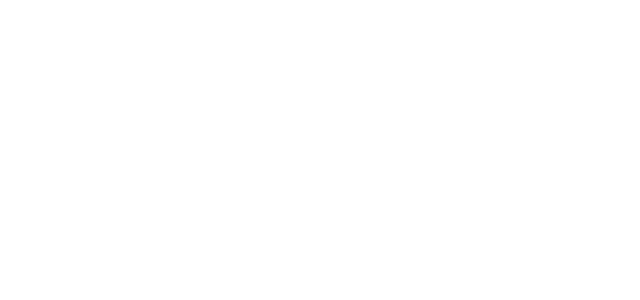
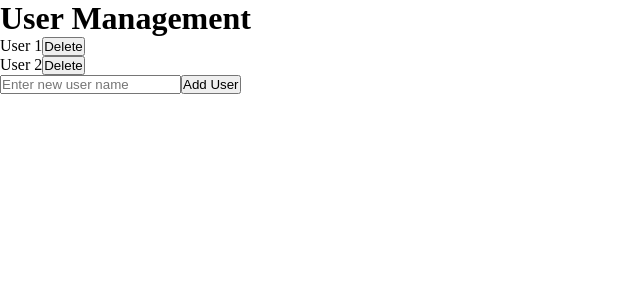
Before and after one commit to fikireguale/comp307-proj, a React (Create React App) app in the folder frontend/: page /user-management in a window 1280 px wide. Before the commit this address had no page. Shown: the top 300 px of the page, without its empty margins (0-640 px from the left). Built offline with nearby package versions, Linux system fonts and the light colour scheme.

Commit message:
add user management feature

```diff
--- a/frontend/src/App.js
+++ b/frontend/src/App.js
@@ -5,7 +5,7 @@ import Landing from './pages/landing';
 import Registration from './pages/Registration';
 import SignIn from './pages/signIn';
 import Select_Discussion from './pages/select_discussion';
-
+import UserManagement from './pages/userManagement';
 
 import React, { useEffect } from 'react';
 
@@ -34,6 +34,7 @@ function App() {
         <Route path='/signIn' element={<SignIn/>}/>
         <Route path='/discussion/:username/:discussionName' element={<Discussion/>}/>
         <Route path='/select_discussion/:username' element={<Select_Discussion/>}/>
+        <Route path='/user-management' element={<UserManagement />} />
 
       </Routes>
     </Router>
--- a/frontend/src/pages/discussion.js
+++ b/frontend/src/pages/discussion.js
@@ -1,6 +1,14 @@
 import React , {useState} from "react";
+import { useNavigate } from 'react-router-dom';
+
 
 const Discussion =() =>{
+
+  const navigate = useNavigate();
+
+  const goToUserManagement = () => {
+    navigate('/user-management');
+  };
 
   // sample user data with icons
   const users = [
@@ -97,7 +105,7 @@ const Discussion =() =>{
   return (
       <div className="discussion">
         <div class="flexbox">
-
+          <button onClick={goToUserManagement}>Manage Users</button>
           <section class="left_column">
             <img class="home_icon" src="../assets/home_icon.png"></img>
           </section>
--- /dev/null
+++ b/frontend/src/pages/userManagement.js
@@ -0,0 +1,45 @@
+import React, { useState } from 'react';
+
+const UserManagement = () => {
+  const [users, setUsers] = useState([
+    { name: "User 1", icon: '../assets/user1.png' },
+    { name: "User 2", icon: '../assets/user2.png' }
+  ]);
+  const [newUserName, setNewUserName] = useState('');
+
+  const addUser = () => {
+    if (newUserName) {
+      setUsers([...users, { name: newUserName, icon: '../assets/default.png' }]);
+      setNewUserName('');
+    }
+  };
+
+  const deleteUser = (userName) => {
+    setUsers(users.filter(user => user.name !== userName));
+  };
+
+  return (
+    <div className='userManagement'>
+      <h1>User Management</h1>
+      <div>
+        {users.map((user, index) => (
+          <div key={index}>
+            <span>{user.name}</span>
+            <button onClick={() => deleteUser(user.name)}>Delete</button>
+          </div>
+        ))}
+      </div>
+      <div>
+        <input
+          type="text"
+          value={newUserName}
+          onChange={(e) => setNewUserName(e.target.value)}
+          placeholder="Enter new user name"
+        />
+        <button onClick={addUser}>Add User</button>
+      </div>
+    </div>
+  );
+};
+
+export default UserManagement;
```
